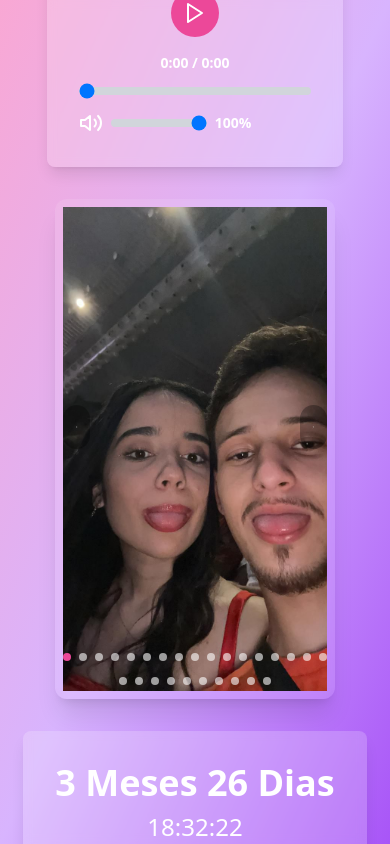
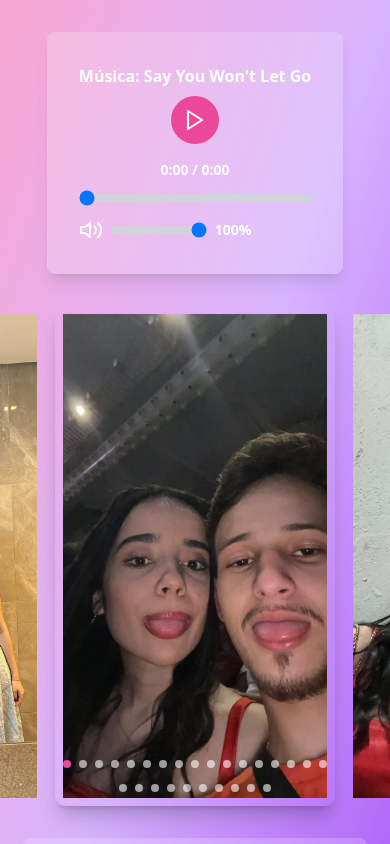
Before and after one commit to GuilhermeBarbosa16/Site-Especial, a React (Vite) app: page / in a window 390 px wide. Shown: the top 844 px of the page. Built offline with nearby package versions, Linux system fonts and the light colour scheme.

Commit message:
debug em celular

```diff
--- a/package.json
+++ b/package.json
@@ -13,7 +13,8 @@
     "lucide-react": "^0.344.0",
     "react": "^18.3.1",
     "react-dom": "^18.3.1",
-    "swiper": "^11.2.4"
+    "react-swiper": "^0.1.5",
+    "swiper": "^11.2.6"
   },
   "devDependencies": {
     "@eslint/js": "^9.9.1",
--- a/src/App.tsx
+++ b/src/App.tsx
@@ -2,18 +2,21 @@ import { Heart } from "lucide-react";
 import ImageSlider from "./components/ImageSlider";
 import LoveCounter from "./components/LoveCounter";
 import MusicPlayer from "./components/MusicPlayer";
+
 function App() {
   return (
-    <div className="h-screen bg-gradient-to-br from-pink-300 via-purple-300 to-purple-500 flex items-center justify-center px-4 overflow-hidden md:overflow-auto">
+    <div className="min-h-screen bg-gradient-to-br from-pink-300 via-purple-300 to-purple-500 flex items-center justify-center px-4 overflow-y-auto md:overflow-auto">
       {/* Conteúdo */}
-      <div className="relative flex flex-col md:flex-row items-center gap-8 md:gap-12 lg:gap-16"> {/* Aumentei o espaçamento */}
+      <div className="relative flex flex-col md:flex-row items-center gap-8 md:gap-12 lg:gap-16 py-8 md:py-0">
         <div className="flex justify-center">
           <MusicPlayer />
         </div>
-        {/* Container do slider - aumentei a largura máxima */}
-        <div className="w-full max-w-[280px] md:max-w-[400px] lg:max-w-[500px] h-auto rounded-xl overflow-hidden shadow-xl"> {/* Adicionei sombra */}
+
+        {/* Container do slider - removi overflow-hidden aqui */}
+        <div className="w-full max-w-[280px] md:max-w-[400px] lg:max-w-[500px] h-auto rounded-xl shadow-xl">
           <ImageSlider />
         </div>
+
         <div className="flex flex-col items-center">
           <LoveCounter startDate="2024-10-25" />
           <div className="flex items-center justify-center mt-4 text-white">
--- a/src/components/ImageSlider.tsx
+++ b/src/components/ImageSlider.tsx
@@ -1,9 +1,10 @@
-import { useState, useRef } from "react";
+import { useState, useRef, useEffect } from "react";
 import { Swiper, SwiperSlide } from "swiper/react";
+import { Navigation, Pagination } from "swiper/modules";
+import type { Swiper as SwiperType } from 'swiper';
 import "swiper/css";
 import "swiper/css/navigation";
 import "swiper/css/pagination";
-import { Navigation, Pagination } from "swiper/modules";
 import { ChevronLeft, ChevronRight } from "lucide-react";
 
 // Importação das imagens
@@ -40,17 +41,28 @@ const images = [
   Ft11, Ft12, Ft13, Ft14, Ft15, Ft16, Ft17, Ft18, Ft19, Ft20,
   Ft21, Ft22, Ft23, Ft24, Ft25, Ft26, Ft27, Ft28
 ];
+
 export default function ImageSlider() {
   const [modalOpen, setModalOpen] = useState(false);
   const [modalIndex, setModalIndex] = useState(0);
-  const swiperRef = useRef(null);
-  const swiperModalRef = useRef(null);
+
+  const swiperRef = useRef<SwiperType | null>(null);
+  const swiperModalRef = useRef<SwiperType | null>(null);
+
+  // Configuração para mobile
+  useEffect(() => {
+    if (swiperRef.current) {
+      // Configurações de touch diretamente na instância
+      swiperRef.current.params.touchEventsTarget = 'container';
+      swiperRef.current.update();
+    }
+  }, []);
 
   return (
     <div className="image-slider-container">
       {/* Slider Principal */}
       <Swiper
-        ref={swiperRef}
+        onSwiper={(swiper) => (swiperRef.current = swiper)}
         navigation={{
           nextEl: ".swiper-button-next",
           prevEl: ".swiper-button-prev",
@@ -66,21 +78,19 @@ export default function ImageSlider() {
           delay: 3000,
           disableOnInteraction: false,
         }}
+        // Configurações de touch corretas
+        touchEventsTarget="container"
+        allowTouchMove={true}
+        noSwiping={false}
+        noSwipingClass="swiper-slide"
       >
         {images.map((img, index) => (
-          <SwiperSlide key={index} className="swiper-slide-custom">
-            <div
-              className="slide-container"
-              onClick={() => {
-                setModalIndex(index);
-                setModalOpen(true);
-              }}
-            >
-              <img
-                src={img}
-                alt={`Foto ${index + 1}`}
-                className="slide-image"
-              />
+          <SwiperSlide key={index}>
+            <div className="slide-container" onClick={() => {
+              setModalIndex(index);
+              setModalOpen(true);
+            }}>
+              <img src={img} alt={`Foto ${index + 1}`} className="slide-image" />
             </div>
           </SwiperSlide>
         ))}
@@ -105,7 +115,9 @@ export default function ImageSlider() {
             </button>
 
             <Swiper
-              ref={swiperModalRef}
+              onSwiper={(swiper) => {
+                swiperModalRef.current = swiper;
+              }}
               initialSlide={modalIndex}
               navigation={{
                 nextEl: ".swiper-button-next-modal",
--- a/src/index.css
+++ b/src/index.css
@@ -2,6 +2,14 @@
 @tailwind components;
 @tailwind utilities;
 
+/* Adicione ao seu CSS */
+html {
+  scroll-behavior: smooth;
+}
+
+body {
+  overscroll-behavior-y: contain;
+}
 /* Remover o conteúdo padrão das setas */
 .swiper-button-next:after,
 .swiper-button-prev:after {
@@ -148,3 +156,38 @@
     @apply right-2;
   }
 }
+/* Adicione estas regras específicas para mobile */
+@media (max-width: 640px) {
+  .slide-container {
+    height: 70vh !important; /* Altura mais adequada para mobile */
+    touch-action: pan-y; /* Permite rolagem vertical */
+  }
+
+  .main-swiper {
+    overflow: visible !important; /* Importante para o touch funcionar */
+  }
+
+  .swiper-slide-custom {
+    padding: 8px; /* Espaçamento menor em mobile */
+  }
+
+  .slide-image {
+    pointer-events: auto; /* Garante que o touch funciona */
+  }
+
+  /* Ajuste das setas em mobile */
+  .swiper-button-prev,
+  .swiper-button-next {
+    display: none; /* Opcional: esconder setas em mobile */
+  }
+
+  /* Ajuste do modal em mobile */
+  .modal-slide {
+    padding: 0 !important;
+  }
+
+  .modal-image {
+    max-width: 100vw;
+    max-height: 80vh;
+  }
+}
```
Also changed, not shown: 1 other file (tests, documents, lock files or other folders).
